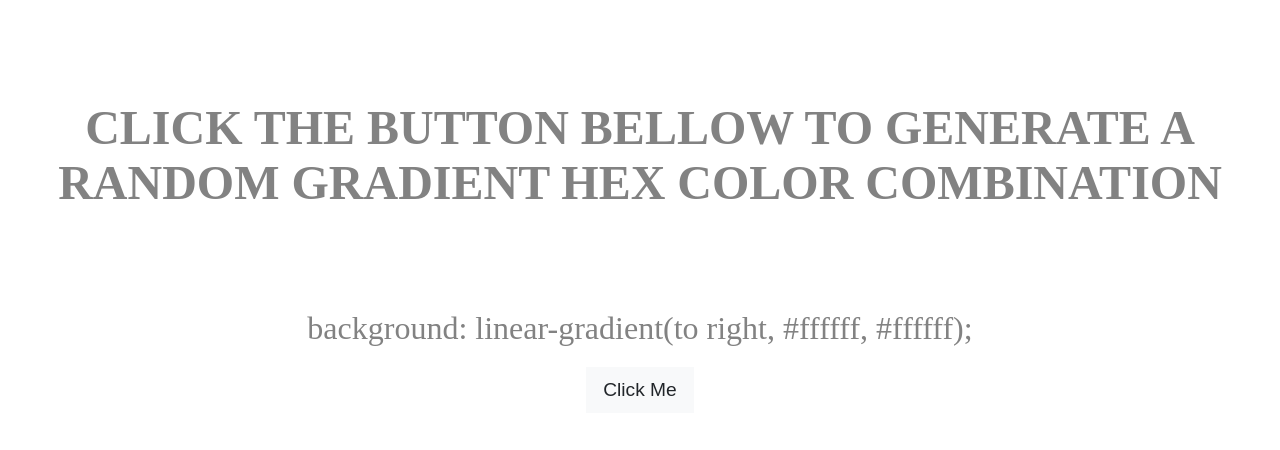
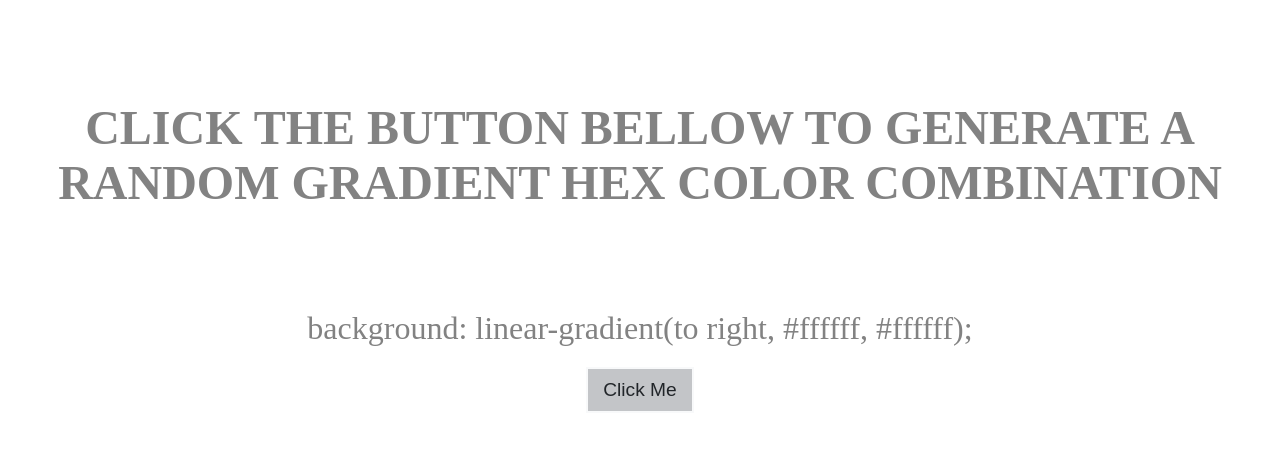
Before and after one commit to MMII0220/hex-color, a plain HTML site: page index.html in a window 1280 px wide. In both pictures the pointer is over the button "Click Me". Drawn offline with Linux system fonts and the light colour scheme.

Commit message:
added hover

```diff
--- a/style.css
+++ b/style.css
@@ -48,8 +48,11 @@ body {
   color: #212529;
   padding: 10px 15px;
   font-size: 1.2rem;
+  background-color: #f8f9fa;
 }
-
+.btn:hover {
+  background-color: #c3c5c8;
+}
 @keyframes colorChange {
   0% {
     background-color: gray;
```
